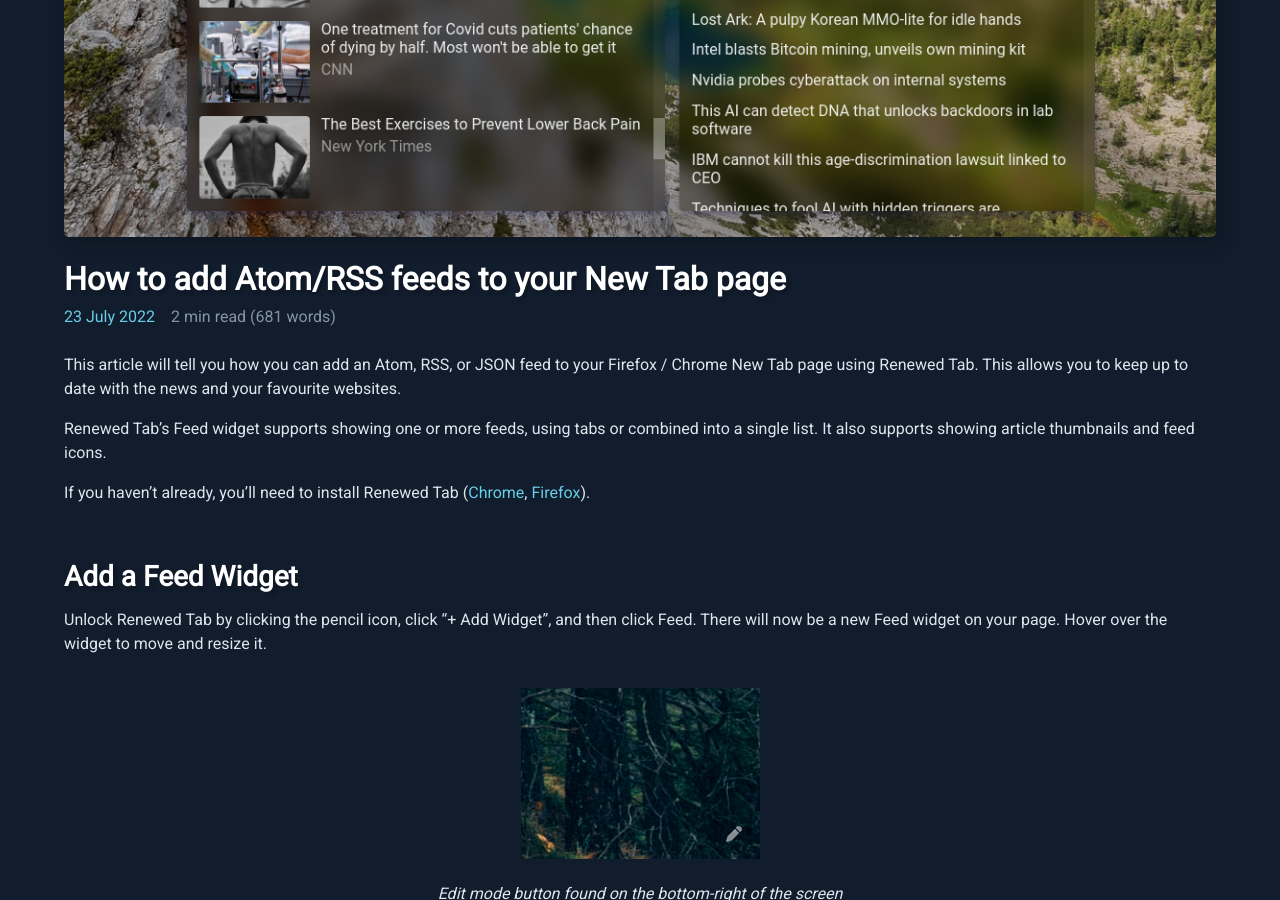
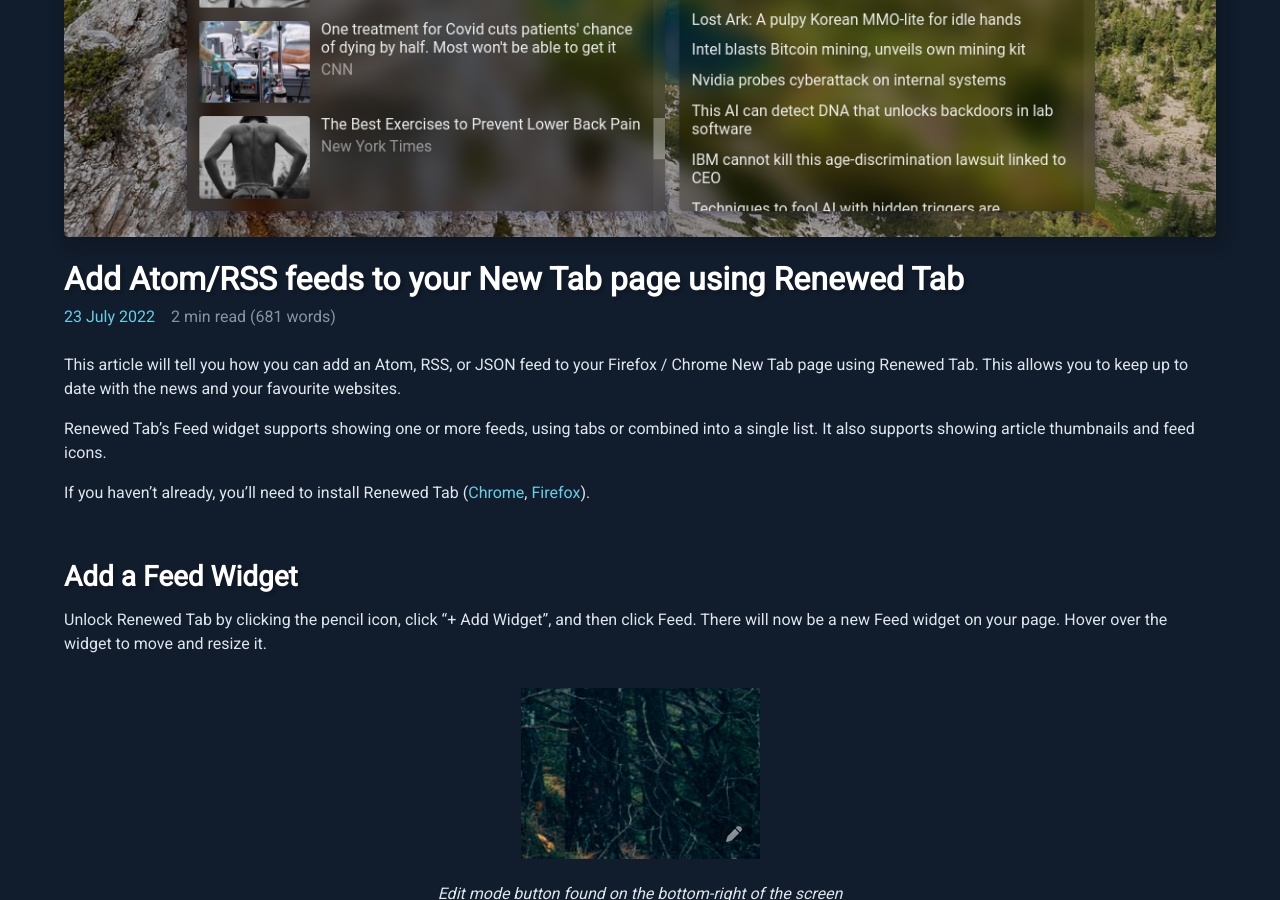
Before and after one commit to rubenwardy/renewedtab_website, a Jekyll site: the page built from _posts/2022-07-23-rss-atom-feed-in-new-tab.md, in a window 1280 px wide and 900 px high, scrolled down 463 px. Built offline with Jekyll 4.4.1, drawn with Linux system fonts in a browser that asks for light colours.

Commit message:
Change RSS Feed post title to include "Renewed Tab"

```diff
--- a/_posts/2022-07-23-rss-atom-feed-in-new-tab.md
+++ b/_posts/2022-07-23-rss-atom-feed-in-new-tab.md
@@ -1,5 +1,5 @@
 ---
-title: How to add Atom/RSS feeds to your New Tab page
+title: Add Atom/RSS feeds to your New Tab page using Renewed Tab
 author: rubenwardy
 layout: post
 description: >-
```
